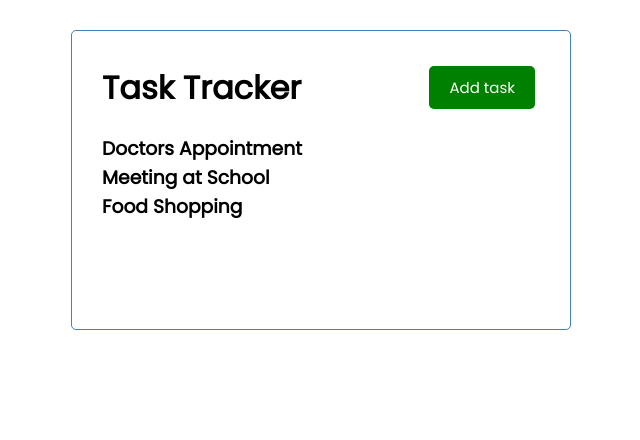
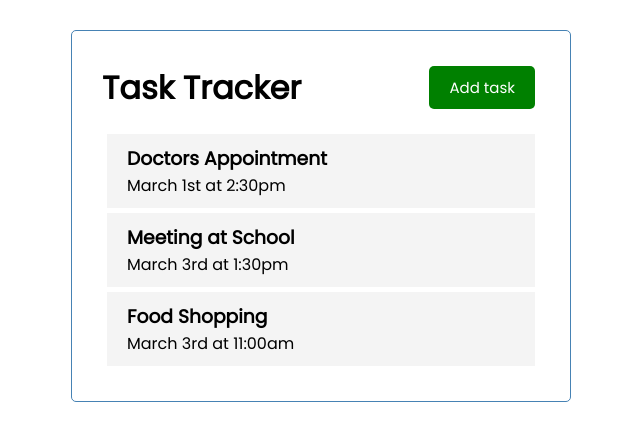
Before and after one commit to TinaLacatis/crash-2022, a Vue app: page / in a window 1280 px wide. Shown: the top 440 px of the page, without its empty margins (319-959 px from the left). Built offline with nearby package versions, Linux system fonts and the light colour scheme.

Commit message:
add Task component

```diff
--- /dev/null
+++ b/src/components/Task.vue
@@ -0,0 +1,34 @@
+<template>
+  <div class="task">
+    <h3>{{ task.text }}</h3>
+    <p>{{ task.day }}</p>
+  </div>
+</template>
+<script>
+export default {
+  name: "Task",
+  props: {
+    task: Object,
+  },
+};
+</script>
+
+<style scope>
+.fas {
+  color: red;
+}
+.task {
+  background: #f4f4f4;
+  margin: 5px;
+  padding: 10px 20px;
+  cursor: pointer;
+}
+.task.reminder {
+  border-left: 5px solid green;
+}
+.task h3 {
+  display: flex;
+  align-items: center;
+  justify-content: space-between;
+}
+</style>
--- a/src/components/Tasks.vue
+++ b/src/components/Tasks.vue
@@ -1,14 +1,19 @@
 <template>
   <div :key="task.id" v-for="task in tasks">
-    <h3>{{ task.text }}</h3>
+    <Task :task="task"></Task>
   </div>
 </template>
 
 <script>
+import Task from "./Task.vue";
+
 export default {
   name: "Tasks",
   props: {
     tasks: Array,
   },
+  components: {
+    Task,
+  },
 };
 </script>
```
